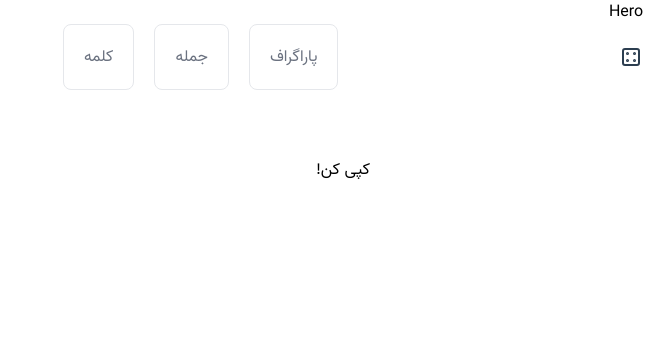
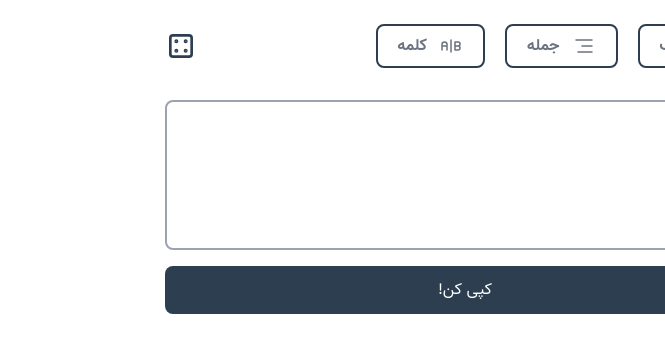
Before and after one commit to nafasebra/matnsaazz, a React (Vite) app: page / in a window 1280 px wide. Shown: the top 352 px of the page, without its empty margins (615-1280 px from the left). Built offline with nearby package versions, Linux system fonts and the light colour scheme.

Commit message:
change style of header

```diff
--- a/src/components/Header.tsx
+++ b/src/components/Header.tsx
@@ -4,10 +4,11 @@ import Options from "./Options";
 function Header() {
   return (
     <div className="flex items-center justify-between">
+      <Options />
       <button className="text-dark">
         <svg
           xmlns="http://www.w3.org/2000/svg"
-          className="w-6 h-6"
+          className="w-8 h-8"
           viewBox="0 0 24 24"
           stroke-width="2"
           stroke="currentColor"
@@ -23,8 +24,6 @@ function Header() {
           <circle cx="8.5" cy="15.5" r=".5" fill="currentColor" />
         </svg>
       </button>
-
-      <Options />
     </div>
   );
 }
--- a/src/components/Options.tsx
+++ b/src/components/Options.tsx
@@ -14,10 +14,11 @@ function Options() {
         />
         <label
           htmlFor="paragraph"
-          className="flex justify-between items-center p-5 w-full text-gray-500 bg-white rounded-lg border border-gray-200 cursor-pointer dark:hover:text-gray-300 dark:border-gray-700 dark:peer-checked:text-blue-500 peer-checked:border-blue-600 peer-checked:text-blue-600 hover:text-gray-600 hover:bg-gray-100 dark:text-gray-400 dark:bg-gray-800 dark:hover:bg-gray-700"
+          className="flex justify-between items-center py-2 px-5 w-full text-gray-500 bg-white rounded-lg border-2 border-dark cursor-pointer peer-checked:border-blue-600 peer-checked:text-blue-600 hover:text-gray-600 hover:bg-gray-100"
         >
           <svg
             xmlns="http://www.w3.org/2000/svg"
+            className="w-6 h-6 ml-3 transition-none"
             viewBox="0 0 24 24"
             stroke-width="1.5"
             stroke="currentColor"
@@ -30,24 +31,25 @@ function Options() {
             <line x1="10" y1="12" x2="20" y2="12" />
             <line x1="6" y1="18" x2="20" y2="18" />
           </svg>
-          <span>پاراگراف</span>
+          <span className="font-bold">پاراگراف</span>
         </label>
       </div>
       <div className="ml-5">
         <input
           type="radio"
-          id="paragraph"
+          id="sentence"
           name="hosting"
-          value="paragraph"
+          value="sentence"
           className="hidden peer"
           required
         />
         <label
-          htmlFor="paragraph"
-          className="flex justify-between items-center p-5 w-full text-gray-500 bg-white rounded-lg border border-gray-200 cursor-pointer dark:hover:text-gray-300 dark:border-gray-700 dark:peer-checked:text-blue-500 peer-checked:border-blue-600 peer-checked:text-blue-600 hover:text-gray-600 hover:bg-gray-100 dark:text-gray-400 dark:bg-gray-800 dark:hover:bg-gray-700"
+          htmlFor="sentence"
+          className="flex justify-between items-center py-2 px-5 w-full text-gray-500 bg-white rounded-lg border-2 border-dark cursor-pointer peer-checked:border-blue-600 peer-checked:text-blue-600 hover:text-gray-600 hover:bg-gray-100"
         >
           <svg
             xmlns="http://www.w3.org/2000/svg"
+            className="w-6 h-6 ml-3 transition-none"
             viewBox="0 0 24 24"
             stroke-width="1.5"
             stroke="currentColor"
@@ -60,27 +62,28 @@ function Options() {
             <line x1="10" y1="12" x2="20" y2="12" />
             <line x1="6" y1="18" x2="20" y2="18" />
           </svg>
-          <span>جمله</span>
+          <span className="font-bold">جمله</span>
         </label>
       </div>
       <div className="ml-5">
         <input
           type="radio"
-          id="paragraph"
+          id="word"
           name="hosting"
-          value="paragraph"
+          value="word"
           className="hidden peer"
           required
         />
         <label
-          htmlFor="paragraph"
-          className="flex justify-between items-center p-5 w-full text-gray-500 bg-white rounded-lg border border-gray-200 cursor-pointer dark:hover:text-gray-300 dark:border-gray-700 dark:peer-checked:text-blue-500 peer-checked:border-blue-600 peer-checked:text-blue-600 hover:text-gray-600 hover:bg-gray-100 dark:text-gray-400 dark:bg-gray-800 dark:hover:bg-gray-700"
+          htmlFor="word"
+          className="flex justify-between items-center py-2 px-5 w-full text-gray-500 bg-white rounded-lg border-2 border-dark cursor-pointer peer-checked:border-blue-600 peer-checked:text-blue-600 hover:text-gray-600 hover:bg-gray-100"
         >
           <svg
             xmlns="http://www.w3.org/2000/svg"
+            className="w-6 h-6 ml-3 transition-none"
             viewBox="0 0 24 24"
             stroke-width="1.5"
-            stroke="#2c3e50"
+            stroke="currentColor"
             fill="none"
             stroke-linecap="round"
             stroke-linejoin="round"
@@ -90,7 +93,7 @@ function Options() {
             <line x1="12" y1="6" x2="12" y2="18" />
             <path d="M16 16v-8h3a2 2 0 0 1 0 4h-3m3 0a2 2 0 0 1 0 4h-3" />
           </svg>
-          <span>کلمه</span>
+          <span className="font-bold">کلمه</span>
         </label>
       </div>
     </div>
--- a/src/components/TextView.tsx
+++ b/src/components/TextView.tsx
@@ -1,12 +1,14 @@
-import React from 'react'
+import React from "react";
 
 function TextView() {
   return (
-    <>
-      <textarea className='w-full resize-none border-3' readOnly></textarea>
-      <button className='w-full py-3'>کپی کن!</button>
-    </>
-  )
+    <div className="mt-8">
+      <div className="w-full resize-none border-2 border-gray-400 bg-white rounded-lg min-h-[150px] my-4"></div>
+      <button className="w-full py-3 bg-dark text-white rounded-lg hover:opacity-60">
+        کپی کن!
+      </button>
+    </div>
+  );
 }
 
-export default TextView
+export default TextView;
--- a/src/index.css
+++ b/src/index.css
@@ -12,6 +12,14 @@
   font-family: 'vazir';
   font-weight: 800;
   src: url('./assets/Vazir-Bold-FD.ttf') format('truetype');
+}
+
+*,
+*::after,
+*::before {
+  box-sizing: border-box;
+  background-repeat: no-repeat;
+  transition: all 300ms;
 }
 
 :root {
--- a/tailwind.config.cjs
+++ b/tailwind.config.cjs
@@ -7,7 +7,7 @@ module.exports = {
   theme: {
     extend: {
       colors: {
-        'dark': '#2c3e50'
+        'dark': '#2c3e50',
       }
     },
   },
```
